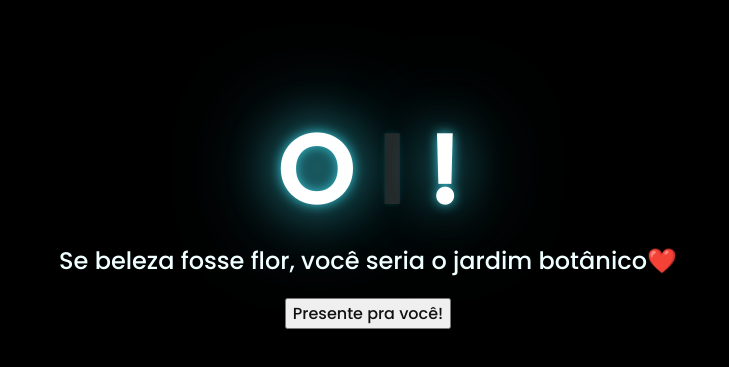
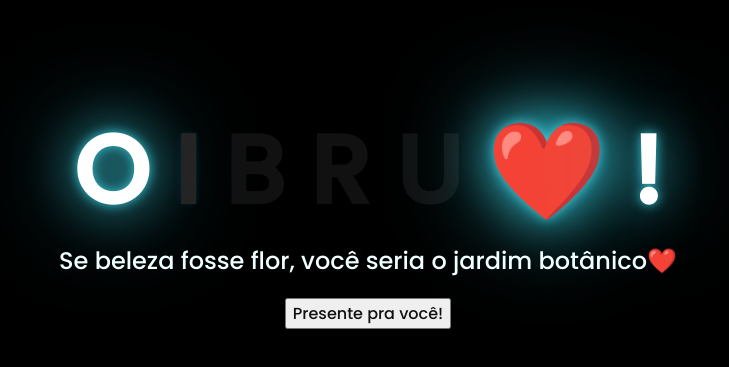
Before and after one commit to allanSS22/Bruninha-Chavosa, a plain HTML site: page index.html in a window 1280 px wide. Shown: the part 195-562 px from the top of the page, without its empty margins (280-1009 px from the left). Drawn offline with Linux system fonts and the light colour scheme.

Commit message:
Update index.html

```diff
--- a/index.html
+++ b/index.html
@@ -13,9 +13,10 @@
         <span>O</span>
         <span>I</span>
         <span> </span>
-        <span></span>
-        <span></span>
-        <span></span>
+        <span>B</span>
+        <span>R</span>
+        <span>U</span>
+        <span>❤️</span>
         <span>!</span>
     </div>
     <div class="description">
```
